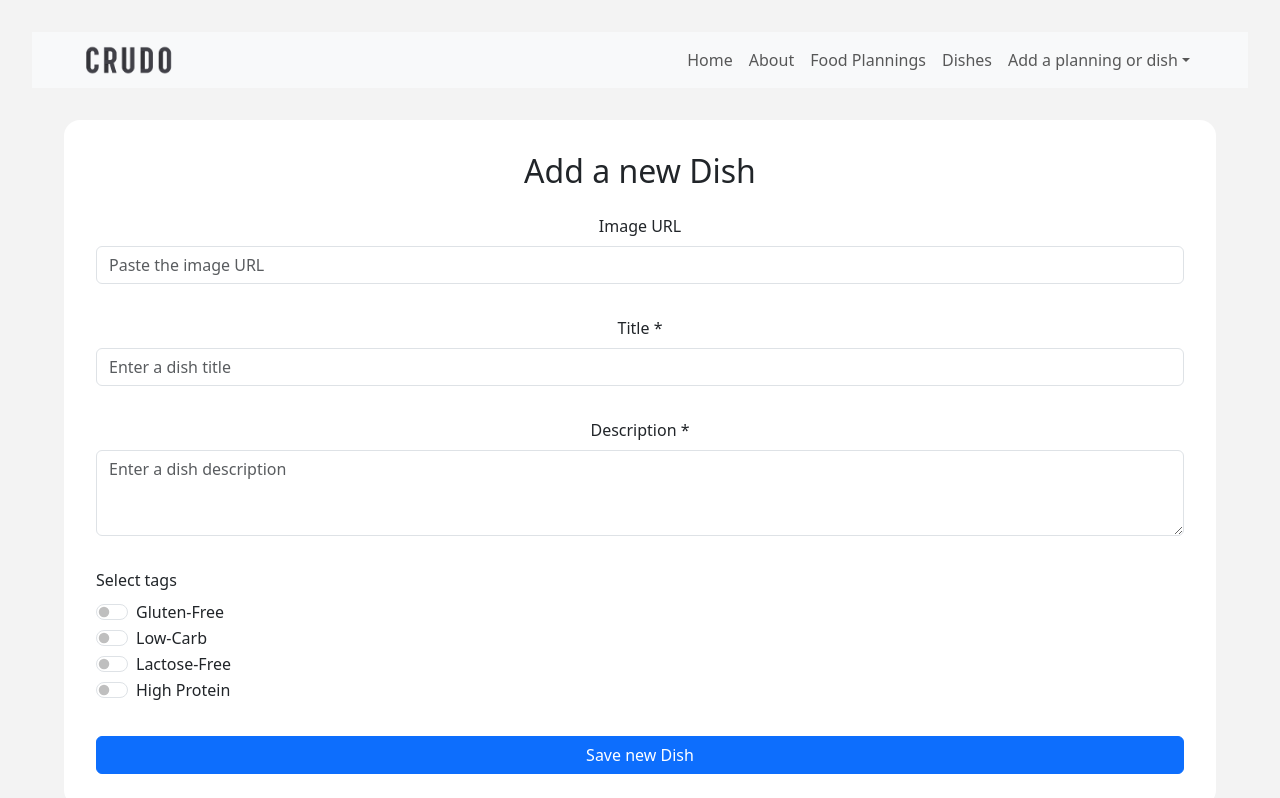
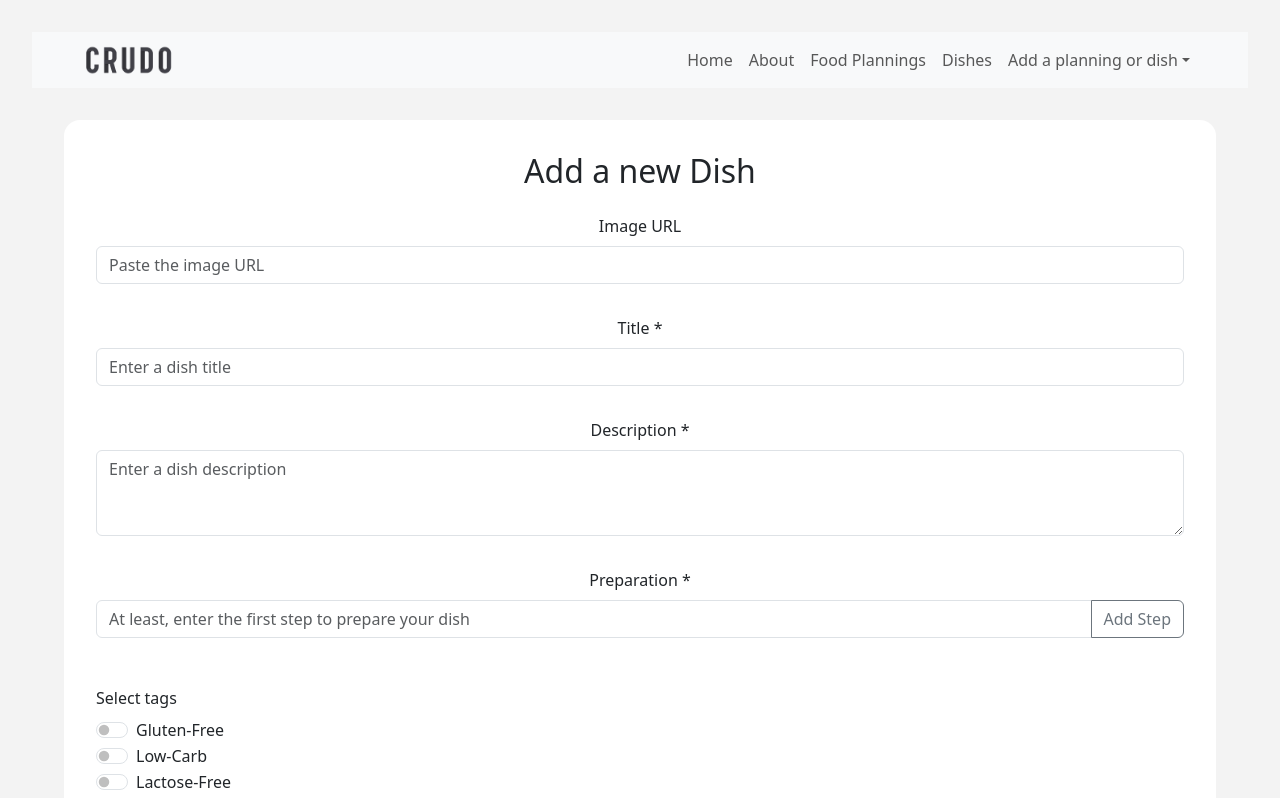
Before and after one commit to lamardemuela/crudo, a React (Vite) app: page /add-dish in a window 1280 px wide. Shown: the top 798 px of the page. Built offline with nearby package versions, Linux system fonts and the light colour scheme.

Commit message:
inicio de preparation y input de pasos añadido en add dish

```diff
--- a/src/App.jsx
+++ b/src/App.jsx
@@ -14,6 +14,7 @@ import Footer from './components/Footer';
 import FoodPlanningDetails from './pages/FoodPlanningDetails';
 import DishDetails from './pages/DishDetails';
 import MainNavbar from './components/MainNavbar';
+import Preparation from './pages/Preparation';
 
 function App() {
 
@@ -32,6 +33,7 @@ function App() {
         <Route path='/add-dish' element={ <AddDish /> } />
         <Route path='/food-planning-details/:foodPlanningId' element={ <FoodPlanningDetails /> } />
         <Route path='/dish-details/:dishId' element={ <DishDetails /> } />
+        <Route path='/preparation/:dishId' element={ <Preparation /> } />
         <Route path='/about' element={ <About /> } />
         <Route path='*' element={ <NotFound /> } />
         <Route path='/error' element={ <Error /> } />
--- a/src/pages/AddDish.jsx
+++ b/src/pages/AddDish.jsx
@@ -4,9 +4,10 @@ import Button from "react-bootstrap/Button";
 import Form from "react-bootstrap/Form";
 import { Spinner } from "react-bootstrap/esm";
 import { useNavigate } from "react-router-dom";
+import InputGroup from "react-bootstrap/InputGroup";
 
 function AddDish() {
-  const navigate = useNavigate()
+  const navigate = useNavigate();
 
   // variables para la propiedad del nuevo Dish
   const [imageUrl, setImageUrl] = useState("");
@@ -16,34 +17,53 @@ function AddDish() {
   const [lowCarb, setLowCarb] = useState(false);
   const [lactoseFree, setLactoseFree] = useState(false);
   const [highProtein, setHighProtein] = useState(false);
+  const [singleStep, setSingleStep] = useState("")
+  const [steps, setSteps] = useState([])
+
+
 
   // event onSubmit
   const handleSubmit = (event) => {
-    event.preventDefault()
+    event.preventDefault();
 
     // las tags serán un array vacío al que se irán añadiendo tags según marque el usuario
-    const tagsArr = []
-    if(glutenFree) tagsArr.push("gluten-free")
-    if(lactoseFree) tagsArr.push("lactose-free")
-    if(highProtein) tagsArr.push("high-protein")
-    if(lowCarb) tagsArr.push("low-carb")
+    const tagsArr = [];
+    if (glutenFree) tagsArr.push("gluten-free");
+    if (lactoseFree) tagsArr.push("lactose-free");
+    if (highProtein) tagsArr.push("high-protein");
+    if (lowCarb) tagsArr.push("low-carb");
 
     // creamos un nuevo componente Dish
     const newDish = {
       image: imageUrl,
       title,
       description,
-      tags: tagsArr
+      tags: tagsArr,
+      isFav: false,
+      preparation: steps
     };
 
     // lo añadimos a nuestro backend, dentro de la lista dishes
-    axios.post(`${import.meta.env.VITE_BACKEND_URL}/dishes`, newDish)
-    .then(() => {
-      navigate("/dishes-list")
-    })
-    .catch((error) => {
-      navigate("/error")
-    })
+    axios
+      .post(`${import.meta.env.VITE_BACKEND_URL}/dishes`, newDish)
+      .then(() => {
+        navigate("/dishes-list");
+      })
+      .catch((error) => {
+        navigate("/error");
+      });
+  };
+
+  // event añadir pasos
+  const handleClickStep = (event) => {
+    event.preventDefault()
+
+
+    console.log(singleStep);
+
+    setSteps([...steps, singleStep])
+    console.log(steps);
+
   }
 
   return (
@@ -86,6 +106,28 @@ function AddDish() {
           onChange={(e) => setDescription(e.target.value)}
         />
       </Form.Group>
+
+      {/* STEPS */}
+      <Form.Group controlId="formFile" className="mb-3">
+        <Form.Label>Preparation *</Form.Label>
+        <InputGroup className="mb-3">
+          <Form.Control
+            required
+            placeholder="At least, enter the first step to prepare your dish"
+            aria-describedby="basic-addon2"
+            // value
+            onChange={(e) => {setSingleStep(e.target.value)}}
+          />
+          <Button variant="outline-secondary" id="button-addon2" onClick={handleClickStep}>
+            Add Step
+          </Button>
+        </InputGroup>
+        {steps.map((eachStep, i) => {
+          return <p key={i}> {i+1}.  {eachStep} </p>
+        })}
+      </Form.Group>
+
+      {/* TAGS */}
       <Form.Group
         controlId="formFile"
         className="mb-3"
@@ -129,7 +171,7 @@ function AddDish() {
       </Form.Group>
       <Button type="submit"> Save new Dish </Button>
     </Form>
-  )
+  );
 }
 
-export default AddDish
+export default AddDish;
--- a/src/pages/AddFoodPlanning.jsx
+++ b/src/pages/AddFoodPlanning.jsx
@@ -52,6 +52,7 @@ function AddFoodPlanning() {
       breakFastDishId: breakfast,
       lunchDishId: lunch,
       dinnerDishId: dinner,
+      isFav: false
     };
     console.log(newFoodPlanning);
 
--- a/src/pages/DishDetails.jsx
+++ b/src/pages/DishDetails.jsx
@@ -11,26 +11,29 @@ function DishDetails() {
   const params = useParams();
   const [dish, setDish] = useState(null);
   const [foodPlannigList, setFoodPlanningList] = useState(null);
-  const [isFav, setIsFav] = useState();
+  // const [isFav, setIsFav] = useState();
 
   useEffect(() => {
     getDishDetails();
     getFoodPlannings();
-  }, [isFav]);
+  }, []);
 
   const getDishDetails = () => {
-    axios.get(`${import.meta.env.VITE_BACKEND_URL}/dishes/${params.dishId}`)
+    axios
+      .get(`${import.meta.env.VITE_BACKEND_URL}/dishes/${params.dishId}`)
       .then((response) => {
         setDish(response.data);
+        // setIsFav(response.data.isFav)
       })
       .catch((error) => {
-        ////console.log(error);
+
         navigate("/error");
       });
   };
 
   const getFoodPlannings = () => {
-    axios.get(`${import.meta.env.VITE_BACKEND_URL}/foodPlanning`)
+    axios
+      .get(`${import.meta.env.VITE_BACKEND_URL}/foodPlanning`)
       .then((resp) => {
         //console.log(resp);
         const filterPlanningList = resp.data.filter((eachFoodPlan) => {
@@ -43,18 +46,30 @@ function DishDetails() {
         setFoodPlanningList(filterPlanningList);
       })
       .catch((error) => {
-      ////console.log(error)
+        ////console.log(error)
         navigate("/error");
       });
   };
 
-  if (dish === "" || foodPlannigList === null) {
+  if (dish === null || foodPlannigList === null) {
     return (
       <Spinner animation="border" role="status">
         <span className="visually-hidden">Loading...</span>
       </Spinner>
     );
   }
+
+  const handleToggleFav = () => {
+    // setIsFav(!isFav);
+    setDish({...dish, isFav: !dish.isFav})
+    axios
+      .patch(`${import.meta.env.VITE_BACKEND_URL}/dishes/${params.dishId}`, {
+        isFav: !dish.isFav,
+      })
+      .catch((error) => {
+        navigate("/error");
+      });
+  };
 
   // styles
   const containerMenu = {
@@ -74,14 +89,6 @@ function DishDetails() {
     margin: "16px",
   };
 
-  const handleToggleFav = () => {
-    setIsFav(!isFav)
-
-    axios.patch(`${import.meta.env.VITE_BACKEND_URL}/dishes/${params.dishId}`,{"isFav":!dish.isFav})
-      .catch((error)=>{
-        navigate("/error");
-      })
-  }
   return (
     <>
       <div style={containerMenu}>
@@ -93,20 +100,14 @@ function DishDetails() {
             style={{ borderRadius: "16px" }}
           />
           <div style={actionsStyles}>
-            <Button variant="light"  onClick={handleToggleFav}>
+            <Button variant="light" onClick={handleToggleFav}>
               {dish.isFav ? "❤️" : "🩶"}
             </Button>
-            <Button
-              variant="light"
-              as={Link}
-              to={`/edit-dish/${dish.id}`}
-            >
+            <Button variant="light" as={Link} to={`/edit-dish/${dish.id}`}>
               ✏️
             </Button>
-            <Button variant="light">
-              🗑
-            </Button>
-            <Button variant="light">Preparation</Button>
+            <Button variant="light">🗑</Button>
+            <Button as={Link} to={`/preparation/${dish.id}`} variant="light">Preparation</Button>
           </div>
 
           <h2>{dish.title}</h2>
@@ -127,6 +128,7 @@ function DishDetails() {
       {foodPlannigList.map((eachFoodPlan) => {
         return (
           <div
+            key={eachFoodPlan.id}
             style={{
               display: "flex",
               flexWrap: "wrap",
@@ -134,10 +136,7 @@ function DishDetails() {
               gap: "24px",
             }}
           >
-            <FoodPlanningCard
-              key={eachFoodPlan.id}
-              eachFoodPlanning={eachFoodPlan}
-            />
+            <FoodPlanningCard eachFoodPlanning={eachFoodPlan} />
           </div>
         );
       })}
--- a/src/pages/FoodPlanningDetails.jsx
+++ b/src/pages/FoodPlanningDetails.jsx
@@ -16,11 +16,11 @@ function FoodPlanningDetails() {
   const [lunchDish, setLunchDish] = useState(null);
   const [dinnerDish, setDinnerDish] = useState(null);
   const [show, setShow] = useState(false);
-  const [isFav, setIsFav] = useState();
+
 
   useEffect(() => {
     getFoodPlanningList();
-  }, [isFav]);
+  }, []);
 
   const getFoodPlanningList = async () => {
     try {
@@ -45,6 +45,7 @@ function FoodPlanningDetails() {
         `${import.meta.env.VITE_BACKEND_URL}/dishes/${response.data.dinnerDishId}`
       );
       setDinnerDish(response3.data);
+
     } catch (error) {
       navigate("/error");
     }
@@ -95,13 +96,14 @@ function FoodPlanningDetails() {
       })
   }
   const handleToggleFav = () => {
-    setIsFav(!isFav)
-
+    // setIsFav(!isFav)
+    setFoodPlanningList({...foodPlannigList, isFav: !foodPlannigList.isFav})
     axios.patch(`${import.meta.env.VITE_BACKEND_URL}/foodPlanning/${
-      params.foodPlanningId}`,{"isFav":!foodPlannigList.isFav})
+      params.foodPlanningId}`,{"isFav": !foodPlannigList.isFav})
       .catch((error)=>{
         navigate("/error");
       })
+
   }
 
   return (
--- /dev/null
+++ b/src/pages/Preparation.jsx
@@ -0,0 +1,78 @@
+import axios from 'axios'
+import React, { useEffect, useState } from 'react'
+import { useNavigate, useParams } from 'react-router-dom'
+import { Button, Spinner } from "react-bootstrap/esm";
+import ProgressBar from 'react-bootstrap/ProgressBar';
+
+function Preparation() {
+    const params = useParams()
+    const navigate = useNavigate()
+    const [ steps, setStep ] = useState([])
+    const [ currentStep, setCurrentStep ] = useState(0)
+    const [ progressNum, setProgressNum ] = useState()
+
+
+    useEffect(() => {
+
+        axios.get(`${import.meta.env.VITE_BACKEND_URL}/dishes/${params.dishId}`)
+        .then((response) => {
+            // console.log(response.data);
+            setStep(response.data.preparation)
+            console.log(response.data.preparation);
+            // setCurrentStep()
+
+            setProgressNum((1 / steps.length) * 100)
+
+
+
+        })
+        .catch((error) => {
+            navigate('/error')
+        })
+
+    }, [])
+
+    if(steps === null || progressNum === undefined) {
+        <Spinner animation="border" role="status">
+        <span className="visually-hidden">Loading...</span>
+         </Spinner>
+    }
+
+    // event next step
+    const handleNextStep = () => {
+        setCurrentStep(currentStep + 1)
+        // console.log(steps.length);
+
+        setProgressNum(progressNum + progressNum)
+    }
+
+    // styles
+    const containerPreparation = {
+        display: "flex",
+        flexDirection:"column",
+        justifyContent: "center",
+        gap: "24px",
+        backgroundColor: "white",
+        padding: "28px",
+        borderRadius: "8px",
+        margin: "24px",
+      };
+
+  return (
+    <div>
+        {steps === null || steps === undefined ? <p>this dish hasn't got a preparation</p> :
+        // steps.map((eachStep, i) => {
+        //     return <p key={i}> {i+1}.  {eachStep} </p>
+        // })
+        <div style={containerPreparation}>
+            <h2> Dish preparation steps </h2>
+            <ProgressBar animated now={50} min={10} max={100} label={progressNum} />
+            <p>{steps[currentStep]}</p>
+            <Button onClick={handleNextStep}> Next Step </Button>
+        </div>
+    }
+    </div>
+  )
+}
+
+export default Preparation
```
